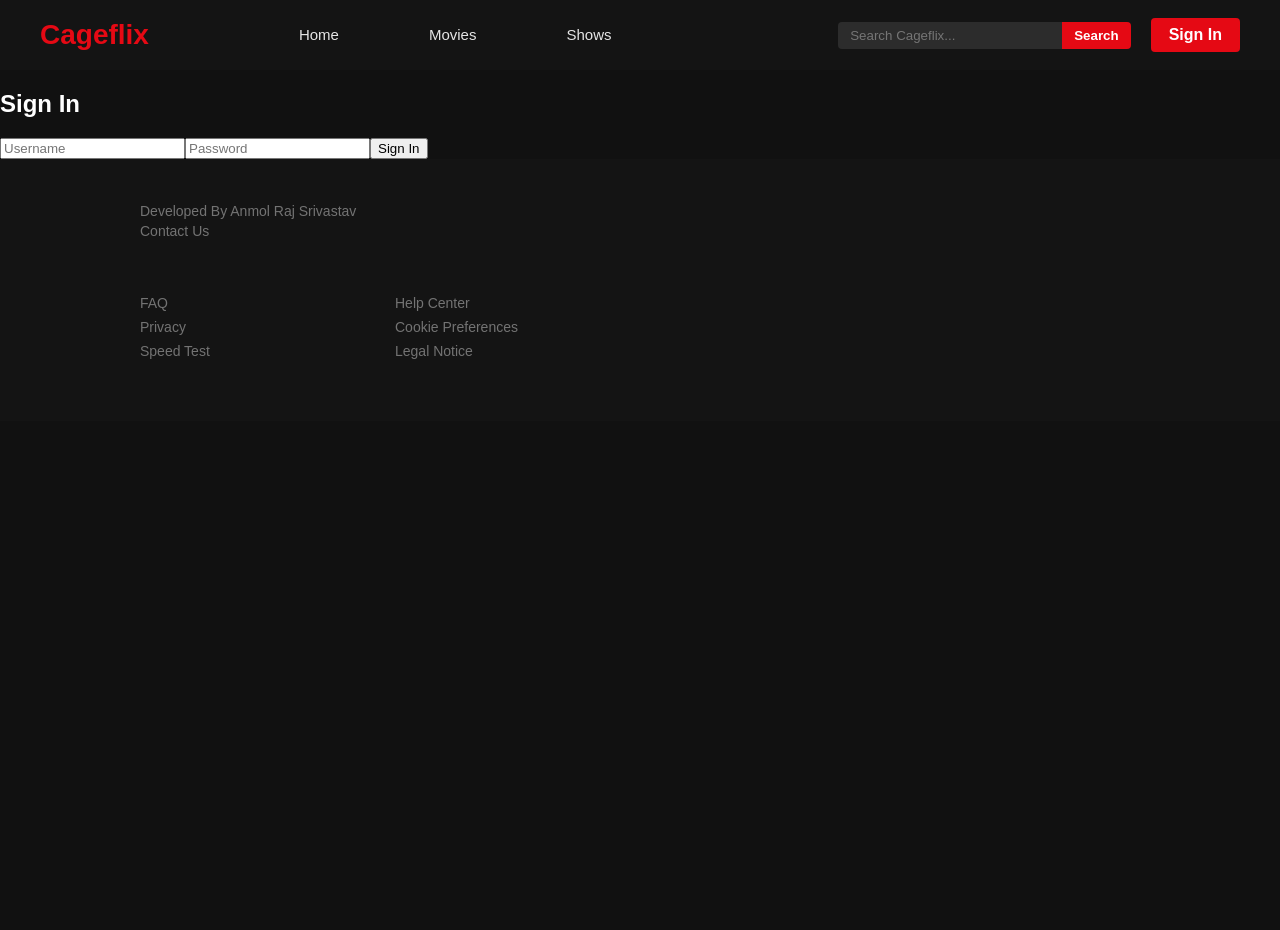
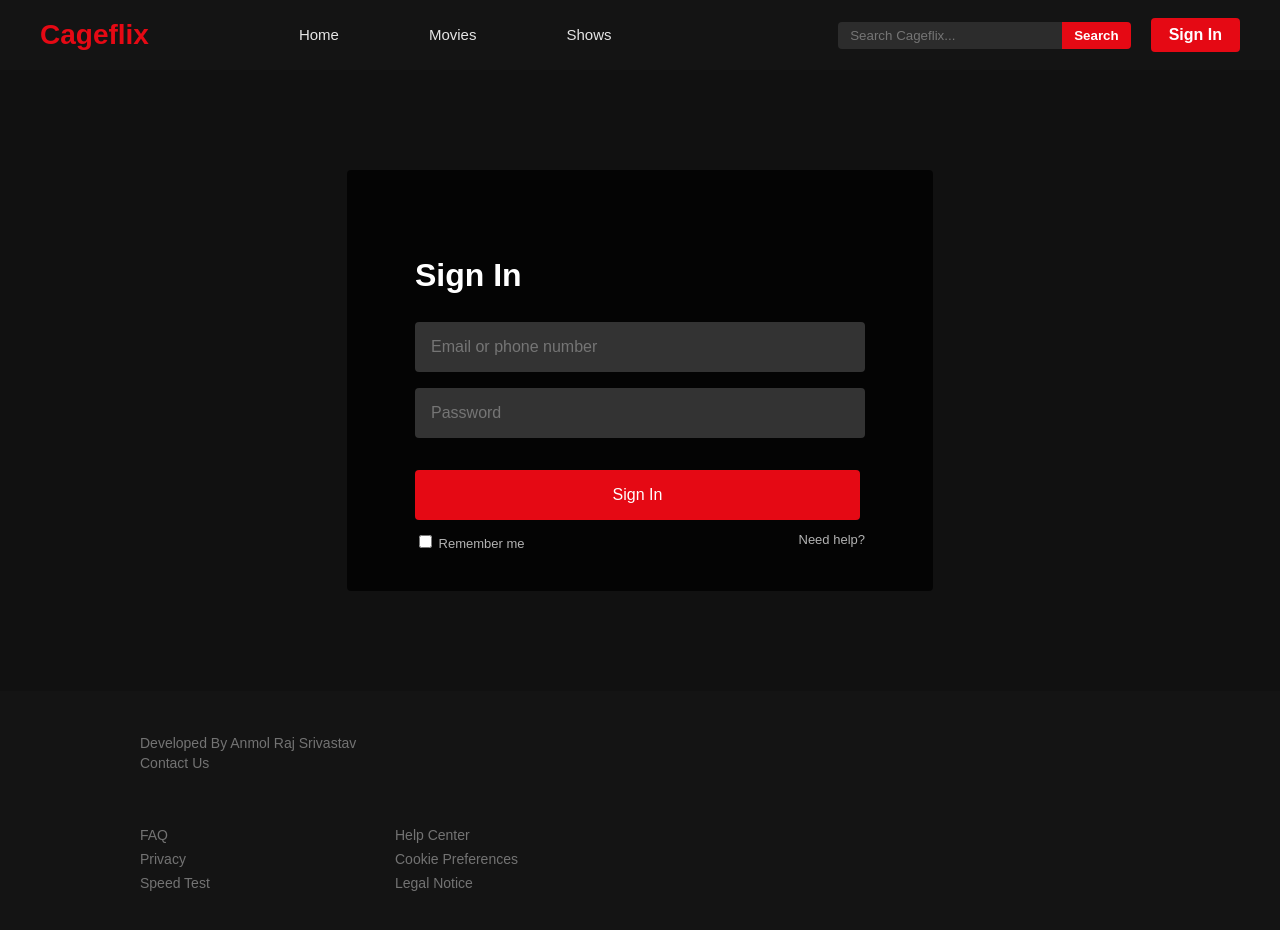
Before and after one commit to anmolraj-hub/Cageflix, a React (Vite) app in the folder Frontend/: page /signin in a window 1280 px wide. Shown: the top 930 px of the page. Before the commit the page ends 800 px from the top, so only its background shows below. Built offline with nearby package versions, Linux system fonts and the light colour scheme.

Commit message:
Added more css and improved the UI for Sign In Page

```diff
--- a/Frontend/src/Pages/SignIn.jsx
+++ b/Frontend/src/Pages/SignIn.jsx
@@ -1,7 +1,7 @@
 import React, { useState } from 'react';
 import { useNavigate } from 'react-router-dom';
 import axios from '../api/axios';
-
+import '../components/SignIn.css';
 
 export default function SignIn({ onLogin }) {
   const [username, setUsername] = useState('');
@@ -13,7 +13,7 @@
     try {
       const response = await axios.post('/signin', {
         username,
-        password
+        password,
       });
       if (response.status === 200) {
         onLogin(username);
@@ -28,15 +28,16 @@
   };
 
   return (
-    <div className="signin-page">
-      <h2>Sign In</h2>
+    <div className="signin-container">
+      <h2 className="signin-title">Sign In</h2>
       <form onSubmit={handleSubmit} className="signin-form">
         <input
           type="text"
-          placeholder="Username"
+          placeholder="Email or phone number"
           value={username}
           onChange={(e) => setUsername(e.target.value)}
           required
+          className="signin-input"
         />
         <input
           type="password"
@@ -44,8 +45,17 @@
           value={password}
           onChange={(e) => setPassword(e.target.value)}
           required
+          className="signin-input"
         />
-        <button type="submit">Sign In</button>
+        <button type="submit" className="signin-form-button">
+          Sign In
+        </button>
+        <div className="signin-options">
+          <label>
+            <input type="checkbox" /> Remember me
+          </label>
+          <a href="#" className="help-link">Need help?</a>
+        </div>
       </form>
     </div>
   );
--- a/Frontend/src/components/NavBar.css
+++ b/Frontend/src/components/NavBar.css
@@ -100,6 +100,7 @@
   box-shadow: 0 2px 8px rgba(0,0,0,0.8);
   border-radius: 4px;
   z-index: 1001;
+  margin-right: 280px;
 }
 
 .search-item {
@@ -116,3 +117,37 @@
   background-color: #333;
   cursor: pointer;
 }
+
+.username {
+  color: #e5e5e5;
+  font-weight: 500;
+  font-size: 16px;
+  margin-right: 20px;
+  font-family: 'Helvetica Neue', Helvetica, Arial, sans-serif;
+  text-shadow: 0 0 5px rgba(229, 9, 20, 0.8);
+  margin-left: 70px;
+}
+
+
+.logout-button {
+  background-color: transparent;
+  border: 1.5px solid #e50914;
+  color: #e50914;
+  padding: 6px 16px;
+  font-weight: 600;
+  font-size: 14px;
+  border-radius: 4px;
+  cursor: pointer;
+  transition: background-color 0.3s ease, color 0.3s ease;
+  font-family: 'Helvetica Neue', Helvetica, Arial, sans-serif;
+}
+
+.logout-button:hover {
+  background-color: #e50914;
+  color: #fff;
+  border-color: #e50914;
+}
+.user-info {
+  display: flex;
+  align-items: center;
+}
--- a/Frontend/src/components/Navbar.jsx
+++ b/Frontend/src/components/Navbar.jsx
@@ -36,7 +36,7 @@
         <button type="submit">Search</button>
       </form>
       {user ? (
-  <div className="navbar-user">
+  <div className="user-info">
     <span className="username">Welcome, {user}!</span>
     <button className="logout-button" onClick={onLogout}>Logout</button>
   </div>
--- /dev/null
+++ b/Frontend/src/components/SignIn.css
@@ -0,0 +1,62 @@
+.signin-container {
+  background: rgba(0, 0, 0, 0.75);
+  max-width: 450px;
+  margin: 100px auto;
+  padding: 60px 68px 40px;
+  color: #fff;
+  border-radius: 4px;
+}
+
+.signin-title {
+  font-size: 32px;
+  font-weight: 700;
+  margin-bottom: 28px;
+}
+
+.signin-form {
+  display: flex;
+  flex-direction: column;
+}
+
+.signin-input {
+  background: #333;
+  border: none;
+  border-radius: 4px;
+  color: #fff;
+  padding: 16px;
+  margin-bottom: 16px;
+  font-size: 16px;
+}
+
+.signin-form-button {
+  background: #e50914;
+  border: none;
+  border-radius: 4px;
+  color: #fff;
+  font-size: 16px;
+  padding: 16px;
+  cursor: pointer;
+  margin-top: 16px;
+  margin-right: 5px;
+}
+
+.signin-button:hover {
+  background: #f6121d;
+}
+
+.signin-options {
+  display: flex;
+  justify-content: space-between;
+  margin-top: 12px;
+  font-size: 13px;
+  color: #b3b3b3;
+}
+
+.help-link {
+  color: #b3b3b3;
+  text-decoration: none;
+}
+
+.help-link:hover {
+  text-decoration: underline;
+}
```
